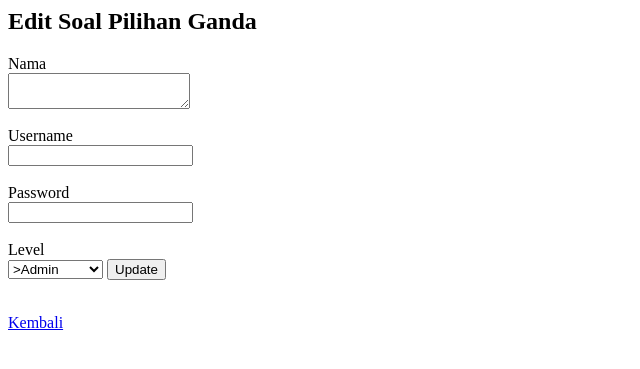
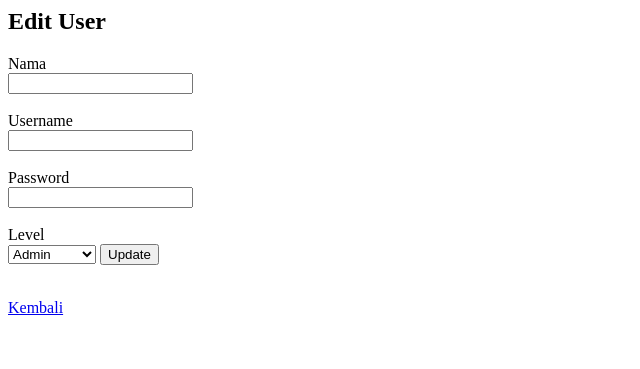
Before and after one commit to rimurutmpest-wq/Quiz_Khumei, a PHP site: page /admin/users/edit.php?id=1 in a window 1280 px wide. Shown: the top 369 px of the page, without its empty margins (0-640 px from the left). Run offline with PHP 8.4, Linux system fonts and the light colour scheme; the visitor is signed in with stand-in values (Sample User, id 1); data that the repository does not hold is empty.

Commit message:
minor fix

```diff
--- a/admin/benar_salah/delete.php
+++ b/admin/benar_salah/delete.php
@@ -5,7 +5,7 @@ cekAdmin();
 cekLogin();
 
 $id = $_GET['id'];
-mysqli_query($conn, "DELETE FROM soalbs WHERE id_soal=$id");
+mysqli_query($conn, "DELETE FROM soalbs WHERE id_soalbs=$id");
 
 header("Location: index.php");
 exit;
--- a/admin/benar_salah/edit.php
+++ b/admin/benar_salah/edit.php
@@ -22,7 +22,7 @@ if (isset($_POST['update'])){
 }
 ?>
 
-<h2>Edit Soal Pilihan Ganda</h2>
+<h2>Edit Soal Benar/Salah</h2>
 <form action="" method="post">
     <label>Soal:</label><br>
     <textarea name="soalbs" required><?= $data['soalbs']; ?></textarea><br><br>
--- a/admin/benar_salah/index.php
+++ b/admin/benar_salah/index.php
@@ -11,10 +11,10 @@ $result = mysqli_query($conn, "SELECT * FROM soalbs");
 <head>
     <meta charset="UTF-8">
     <meta name="viewport" content="width=device-width, initial-scale=1.0">
-    <title>Kelola Soal Pilihan Ganda</title>
+    <title>Kelola Soal Benar/Salah</title>
 </head>
 <body>
-    <h2>Daftar Soal Pilihan Ganda</h2>
+    <h2>Daftar Soal Benar/Salah</h2>
     <a href="add.php">+Tambah Soal</a>
     <a href="../index.php">Kembali ke Dashboard</a>
     <br><br>
--- a/admin/users/add.php
+++ b/admin/users/add.php
@@ -36,6 +36,7 @@ if(isset($_POST['simpan'])){
         <option value="1">Admin</option>
         <option value="2">User Biasa</option>
     </select><br><br>
+    <button type="submit" name="simpan">Simpan</button>
 </form>
 <br>
 <a href="index.php">Kembali</a>
--- a/admin/users/edit.php
+++ b/admin/users/edit.php
@@ -22,10 +22,10 @@ if (isset($_POST['update'])){
 }
 ?>
 
-<h2>Edit Soal Pilihan Ganda</h2>
+<h2>Edit User</h2>
 <form action="" method="post">
     <label>Nama</label><br>
-    <textarea name="nama_user" required><?= $data['nama_user']; ?></textarea><br><br>
+    <input type="text" name="nama_user" value="<?= $data['nama_user']; ?>" required><br><br>
 
     <label>Username</label><br>
     <input type="text" name="username" value="<?= $data['username']; ?>" required><br><br>
@@ -35,8 +35,8 @@ if (isset($_POST['update'])){
 
     <label>Level</label><br>
     <select name="lvl" id="" required>
-        <option value="1"><?= $data['lvl']==1 ? "selected" : ""; ?>>Admin</option>
-        <option value="2"><?= $data['lvl']==2 ? "selected" : ""; ?>>User Biasa</option>
+        <option value="1" <?= $data['lvl']==1 ? "selected" : ""; ?>>Admin</option>
+        <option value="2" <?= $data['lvl']==2 ? "selected" : ""; ?>>User Biasa</option>
     </select>
 
 
--- a/login.php
+++ b/login.php
@@ -20,8 +20,10 @@ if (isset($_POST['login'])){
 
         if ($row['lvl'] == 1){
             header("Location: admin/index.php");
+        } else if($row['lvl'] == 2){
+            header("Location: user/index.php");
         } else {
-            $error = "Hanya admin yang bisa login!";
+            $error = "Level user tidak valid!";
         }
         exit;
     } else {
--- a/user/benar_salah.php
+++ b/user/benar_salah.php
@@ -44,7 +44,7 @@ if(isset($_POST['submit'])){
         }
     }
 
-    echo "<h3>Hasil:<h3>";
+    echo "<h3>Hasil:</h3>";
     echo "Benar: $benar<br>";
     echo "Salah: $salah<br>";
 }
--- a/user/kuis.php
+++ b/user/kuis.php
@@ -46,7 +46,7 @@ if(isset($_POST['submit'])){
         }
     }
 
-    echo "<h3>Hasil:<h3>";
+    echo "<h3>Hasil:</h3>";
     echo "Benar: $benar<br>";
     echo "Salah: $salah<br>";
 }
```
